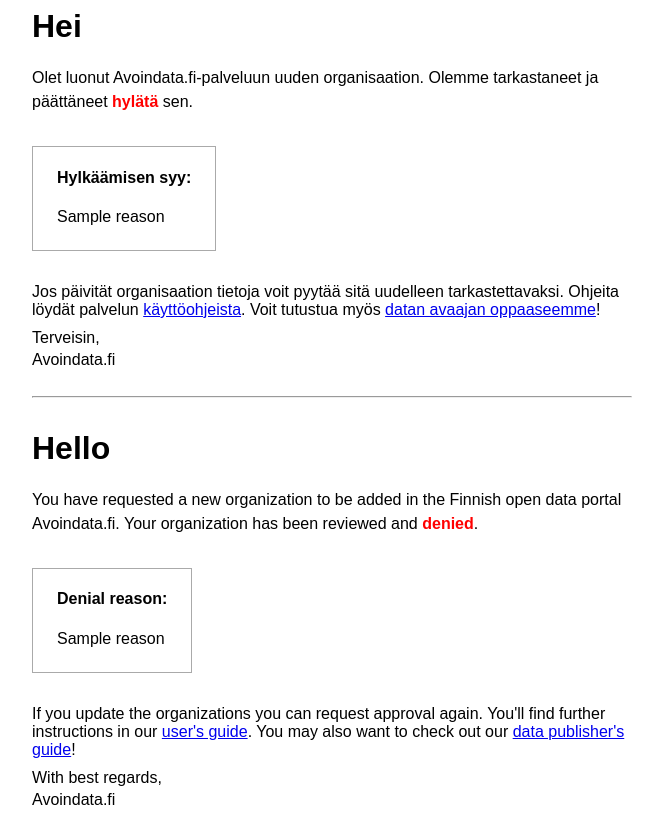
After one commit to vrk-kpa/ckanext-organizationapproval, a Python web app: template ckanext/organizationapproval/templates/emails/message/organization_denied.html in a window 1280 px wide. The commit adds this page. Shown: the whole page, without its empty margins (308-971 px from the left). Run offline with Jinja, Linux system fonts and the light colour scheme; the template is opened without the code that fills it: most values are stand-ins (such as "Sample title", 1, 10 or a date in 2020).

Commit message:
AV-783: added deny reason popup, denied email, requesting reapproval button and organization status banner

```diff
--- /dev/null
+++ b/ckanext/organizationapproval/templates/emails/message/organization_denied.html
@@ -0,0 +1,77 @@
+<html>
+    <style>
+        html {
+            font-family: Arial, Helvetica, sans-serif;
+        }
+        .main-text {
+            line-height: 1.5em;
+            margin-bottom: 2em;
+        }
+        .signature p {
+            line-height: 0.4em;
+        }
+        hr {
+            margin: 2em 0;
+        }
+        .reason {
+            padding: 0 1.5em 0.5em;
+            border: 1px solid #aaa;
+            max-width: 500px;
+            width: max-content;
+            margin-bottom: 2em;
+        }
+        .content {
+            margin: 0 auto;
+            max-width: 600px;
+        }
+        .denied {
+            color: red;
+            font-weight: 700;
+        }
+    </style>
+    <body>
+        <div class="content">
+            <h1>Hei</h1>
+            <p class="main-text">
+                Olet luonut Avoindata.fi-palveluun uuden organisaation. Olemme
+                tarkastaneet ja päättäneet <span class="denied">hylätä</span> sen.
+            </p>
+            <div class="reason">
+                <h4>Hylkäämisen syy:</h4>
+                <p>{{ reason }}</p>
+            </div>
+            <p>
+                Jos päivität organisaation tietoja voit pyytää sitä uudelleen
+                tarkastettavaksi. Ohjeita löydät palvelun
+                <a href="{{ url_guide }}">käyttöohjeista</a>. Voit tutustua myös
+                <a href="{{ url_user_guide }}">datan avaajan oppaaseemme</a>!
+            </p>
+            <div class="signature">
+                <p>Terveisin,</p>
+                <p>Avoindata.fi</p>
+            </div>
+            <hr />
+            <h1>Hello</h1>
+            <p class="main-text">
+                You have requested a new organization to be added in the Finnish
+                open data portal Avoindata.fi. Your organization has been reviewed
+                and <span class="denied">denied</span>.
+            </p>
+            <div class="reason">
+                <h4>Denial reason:</h4>
+                <p>{{ reason }}</p>
+            </div>
+            <p>
+                If you update the organizations you can request approval again.
+                You'll find further instructions in our
+                <a href="{{ url_guide }}">user's guide</a>. You may also want to
+                check out our
+                <a href="{{ url_user_guide }}">data publisher's guide</a>!
+            </p>
+            <div class="signature">
+                <p>With best regards,</p>
+                <p>Avoindata.fi</p>
+            </div>
+        </div>
+    </body>
+</html>
--- /dev/null
+++ b/ckanext/organizationapproval/templates/emails/subject/organization_denied.txt
@@ -0,0 +1 @@
+Luomasi organisaatio on hylätty – Your organization has been denied
```
Also changed, not shown: ckanext/organizationapproval/controller.py (+16 -1 lines), ckanext/organizationapproval/javascript/modules/deny-organization.js (+48 -33 lines), ckanext/organizationapproval/logic.py (+22 -4 lines), ckanext/organizationapproval/plugin.py (+7 -0 lines), ckanext/organizationapproval/templates/admin/manage_organizations.html (+14 -9 lines), ckanext/organizationapproval/templates/organization/read_base.html (added, +20 -0 lines), ckanext/organizationapproval/templates/scheming/organization/group_form.html (added, +15 -0 lines), setup.cfg (+5 -6 lines).
